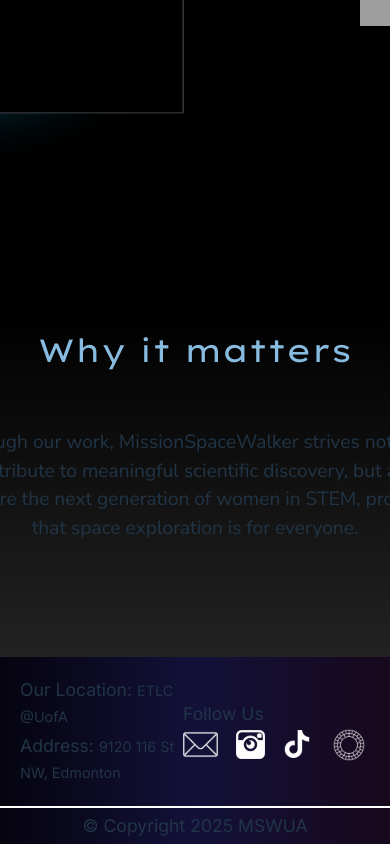
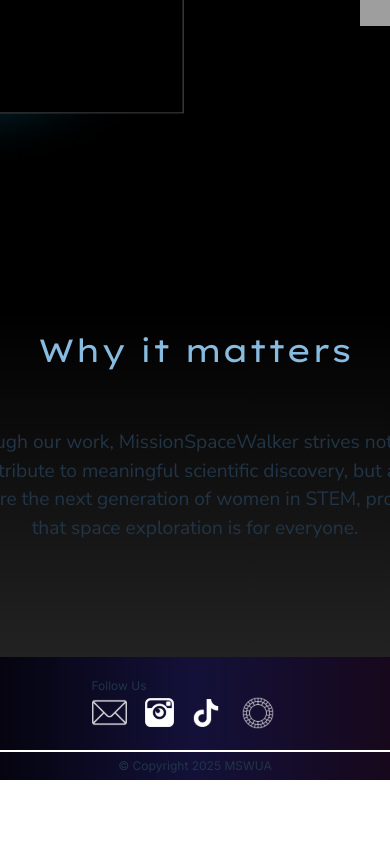
Before and after one commit to kalista13/MSWUA, a React (Vite) app: page /about in a window 390 px wide. Shown: the part 1643-2487 px from the top of the page. After the commit the page ends 2423 px from the top, so only its background shows below. Built offline with nearby package versions, Linux system fonts and the light colour scheme; grey boxes are pictures that could not be loaded; a web font is replaced by a local one.

Commit message:
Make footer dynamic

```diff
--- a/src/components/Footer.css
+++ b/src/components/Footer.css
@@ -55,3 +55,32 @@
   width: 100vw;
   height: 2px;
 }
+
+
+/* Medium-small devices */
+@media (max-width: 600px) {
+  footer span {
+    font-size: 0.6rem;
+  }
+
+  .footer-info {
+    justify-content: center;
+  }
+
+  .follow-section > p {
+    font-size: 12px;
+  }
+
+  .location-section {
+    display: none;
+  }
+
+  footer > p {
+    font-size: 12px;
+  }
+}
+
+/* Tablets */
+@media (min-width: 768px) and (max-width: 992px){
+
+}
--- a/src/pages/homepage/styles/ExploreSection.css
+++ b/src/pages/homepage/styles/ExploreSection.css
@@ -103,7 +103,3 @@
     font-size: 1.8rem;
   }
 }
-
-/* Tablets */
-@media (min-width: 601px) and (max-width: 992px) {
-}
```
